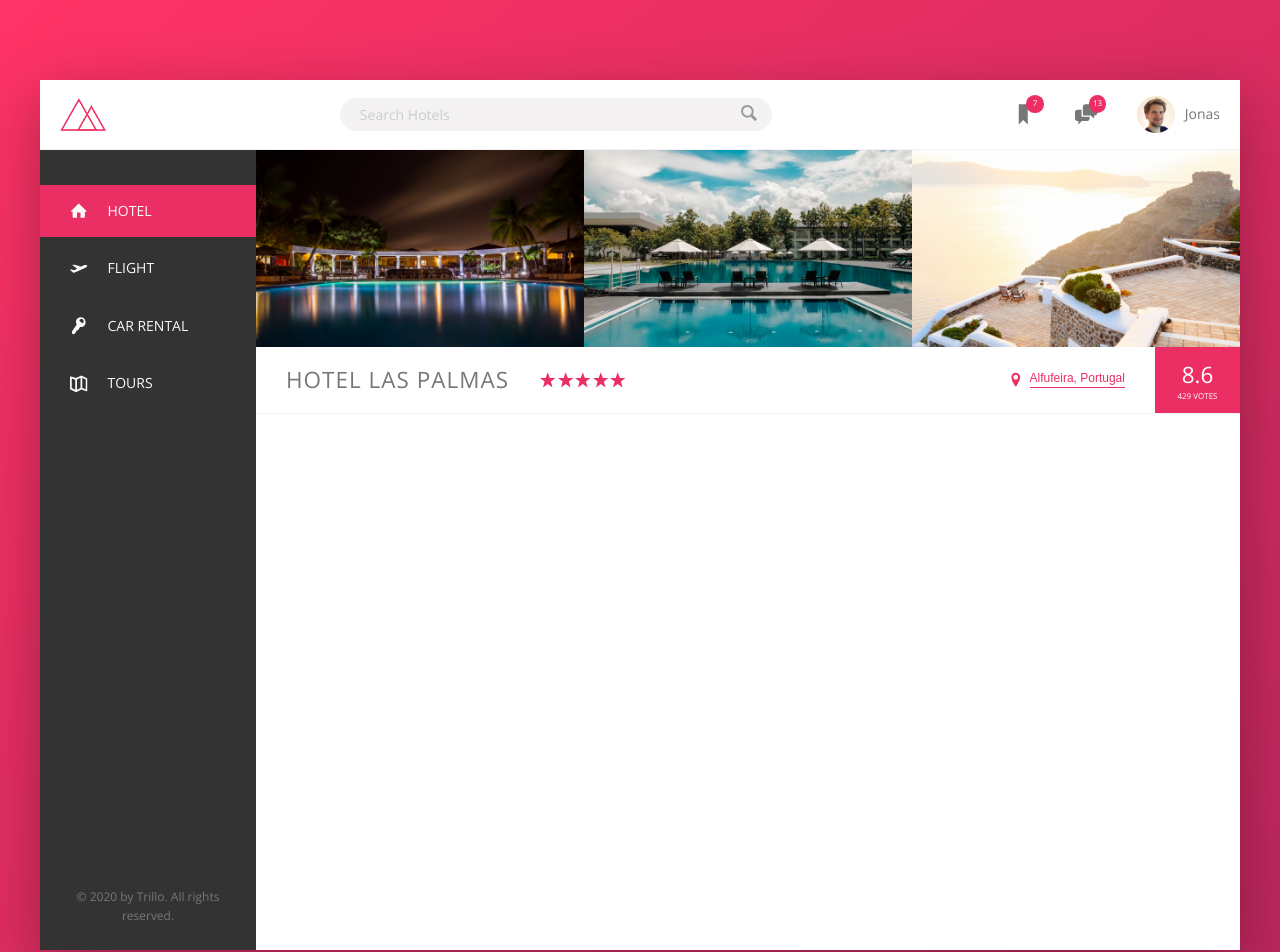
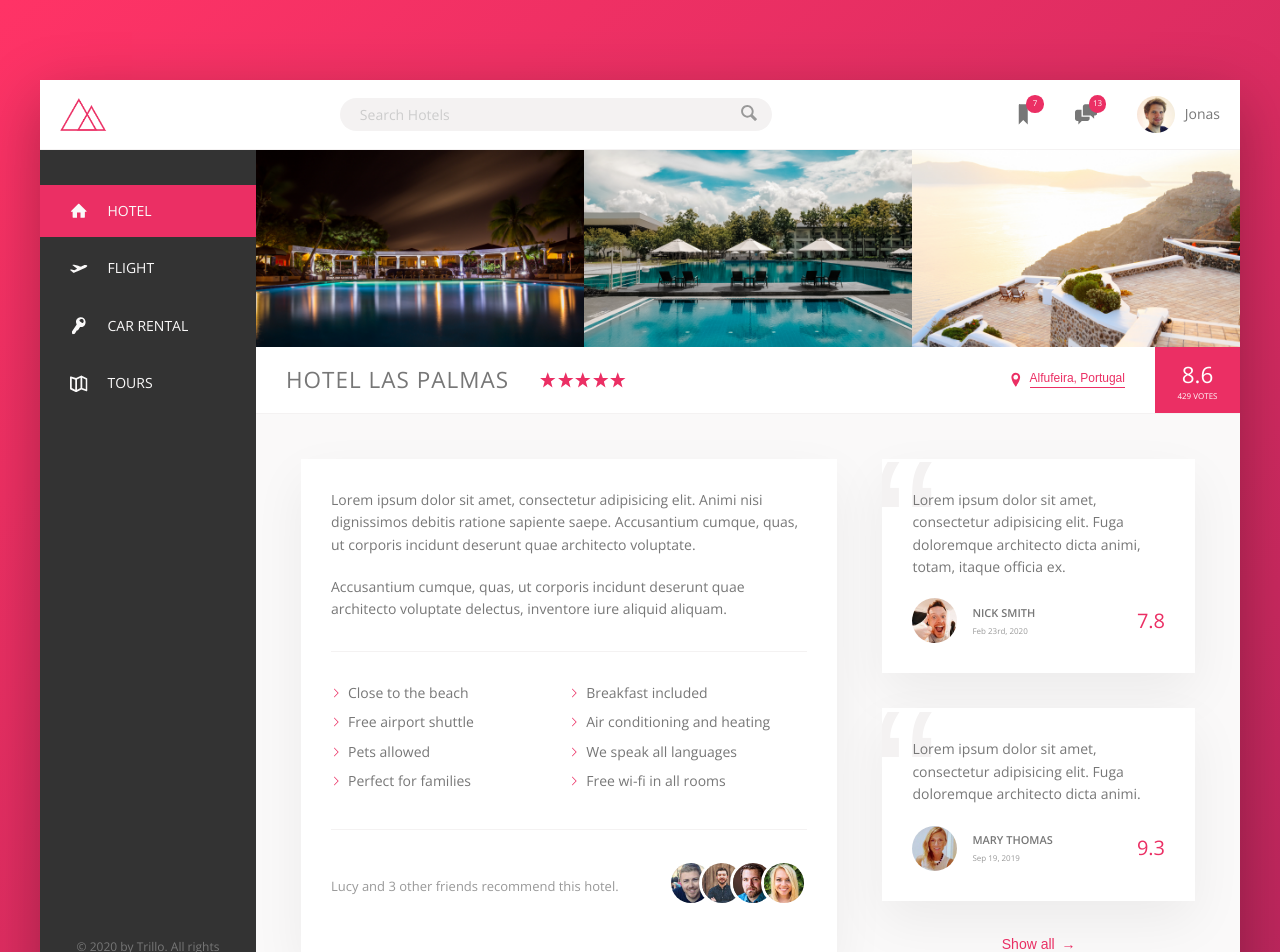
Before and after one commit to DavidNeiOs/trillo, a React (Create React App) app: page / in a window 1280 px wide. Shown: the top 952 px of the page. Built offline with nearby package versions, Linux system fonts and the light colour scheme.

Commit message:
content section

```diff
--- a/src/layout/container/_container.scss
+++ b/src/layout/container/_container.scss
@@ -3,6 +3,4 @@
   margin: 8rem auto;
   background-color: var(--color-grey-light-1);
   box-shadow: var(--shadow-dark);
-
-  min-height: 50rem;
 }
--- a/src/layout/header/_header.scss
+++ b/src/layout/header/_header.scss
@@ -2,7 +2,7 @@
   height: 7rem;
   font-size: 1.4rem;
   background-color: #fff;
-  border-bottom: 1px solid var(--color-grey-light-2);
+  border-bottom: var(--line);
   display: flex;
   justify-content: space-between;
   align-items: center;
--- a/src/main.scss
+++ b/src/main.scss
@@ -1,5 +1,6 @@
 @import "theme/base/variables";
 @import "theme/base/base";
+@import "theme/base/animations";
 
 @import "layout/container/container";
 @import "layout/header/header";
--- a/src/pages/hotel/_hotel.scss
+++ b/src/pages/hotel/_hotel.scss
@@ -1,7 +1,6 @@
 .hotel-view {
   background-color: #fff;
   flex: 1;
-  height: 80rem;
 }
 
 .gallery {
@@ -15,7 +14,7 @@
 .overview {
   display: flex;
   align-items: center;
-  border-bottom: 1px solid var(--color-grey-light-2);
+  border-bottom: var(--line);
 
   &__heading {
     font-size: 2.25rem;
@@ -83,8 +82,17 @@
   cursor: pointer;
   transition: all .2s;
 
+  & span {
+    margin-left: 3px;
+    transition: margin-left .2s;
+  }
+
   &:hover {
     color: var(--color-grey-dark-1);
+
+    span {
+      margin-left: 8px;
+    }
   }
 
   &:focus {
@@ -93,17 +101,156 @@
   }
 }
 
-@keyframes pulsate {
-  0% {
-    transform: scale(1);
-    box-shadow: none;
-  }
-  50% {
-    transform: scale(1.05);
-    box-shadow: 0 1rem 4rem rgba(0, 0, 0, .25);
-  }
-  100% {
-    transform: scale(1);
-    box-shadow: none;
+.details {
+  display: flex;
+  padding: 4.5rem;
+  font-size: 1.4rem;
+  background-color: var(--color-grey-light-1);
+  border-bottom: var(--line);
+}
+
+.description {
+  font-size: inherit;
+  background-color: #fff;
+  box-shadow: var(--shadow-light);
+  padding: 3rem;
+  flex: 0 0 60%;
+  margin-right: 4.5rem;
+}
+
+.paragraph {
+  &:not(:last-of-type) {
+    margin-bottom: 2rem;
   }
 }
+
+.list {
+  list-style: none;
+  margin: 3rem 0;
+  padding: 3rem 0;
+  border-top: var(--line);
+  border-bottom: var(--line);
+  display: flex;
+  flex-wrap: wrap;
+
+  &__item {
+    flex: 0 0 50%;
+    margin-bottom: .7rem;
+
+    &::before {
+      content: "";
+      display: inline-block;
+      height: 1rem;
+      width: 1rem;
+      margin-right: .7rem;
+
+      // okder browsers
+      // background-image: url(../../img/chevron-thin-right.svg);
+      // background-size: cover;
+
+      // newer browsers - masks
+      background-color: var(--color-primary);
+      -webkit-mask-image: url(../../img/chevron-thin-right.svg);
+      mask-image: url(../../img/chevron-thin-right.svg);
+      -webkit-mask-size: cover;
+      mask-size: cover;
+    }
+  }
+}
+
+.recommend {
+  font-size: 1.3rem;
+  color: var(--color-grey-dark-3);
+  display: flex;
+  align-items: center;
+
+  &__count {
+    margin-right: auto;
+  }
+
+  &__friends {
+
+  }
+
+  &__photo {
+    height: 4rem;
+    width: 4rem;
+    border-radius: 50%;
+    border: 3px solid #fff;
+    box-sizing: content-box;
+    &:not(:last-child) {
+      margin-right: -1.5rem;
+    }
+  }
+}
+
+.user-reviews {
+  flex: 1;
+  font-size: inherit;
+  display: flex;
+  flex-direction: column;
+  align-items: center;
+}
+
+.review {
+  background-color: #fff;
+  box-shadow: var(--shadow-light);
+  padding: 3rem;
+  margin-bottom: 3.5rem;
+  position: relative;
+  overflow: hidden;
+
+  &__text {
+    position: relative;
+    z-index: 10;
+  }
+
+  &__user {
+    display: flex;
+    align-items: center;
+    margin-top: 2rem;
+  }
+
+  &__photo {
+    width: 4.5rem;
+    height: 4.5rem;
+    border-radius: 50%;
+    margin-right: 1.5rem;
+  }
+
+  &__user-box {
+    display: flex;
+    flex-direction: column;
+    justify-content: space-around;
+  }
+
+  &__user-name {
+    font-size: 1.1rem;
+    font-weight: 600;
+    text-transform: uppercase;
+    margin-bottom: .4rem;
+  }
+
+  &__user-date {
+    font-size: .8rem;
+    color: var(--color-grey-dark-3);
+  }
+
+  &__rating {
+    margin-left: auto;
+    font-size: 2rem;
+    color: var(--color-primary)
+  }
+
+  &::before {
+    content: "\201C";
+    position: absolute;
+    top: -2.75rem;
+    left: -1rem;
+    font-family: sans-serif;
+    font-size: 20rem;
+    line-height: 1;
+    color: var(--color-grey-light-2);
+    z-index: 1;
+  }
+}
--- a/src/pages/hotel/hotel.js
+++ b/src/pages/hotel/hotel.js
@@ -3,6 +3,13 @@ import Photo1 from "../../img/hotel-1.jpg";
 import Photo2 from "../../img/hotel-2.jpg";
 import Photo3 from "../../img/hotel-3.jpg";
 import sprite from "../../img/sprite.svg";
+import Friend1 from "../../img/user-3.jpg";
+import Friend2 from "../../img/user-4.jpg";
+import Friend3 from "../../img/user-5.jpg";
+import Friend4 from "../../img/user-6.jpg";
+
+import User1 from "../../img/user-1.jpg";
+import User2 from "../../img/user-2.jpg";
 
 export const HotelPage = props => {
   return (
@@ -49,6 +56,75 @@ export const HotelPage = props => {
           <div className="overview__rating-count">429 votes</div>
         </div>
       </div>
+
+      <div className="details">
+        <div className="description">
+          <p className="paragraph">
+            Lorem ipsum dolor sit amet, consectetur adipisicing elit. Animi nisi
+            dignissimos debitis ratione sapiente saepe. Accusantium cumque,
+            quas, ut corporis incidunt deserunt quae architecto voluptate.
+          </p>
+          <p className="paragraph">
+            Accusantium cumque, quas, ut corporis incidunt deserunt quae
+            architecto voluptate delectus, inventore iure aliquid aliquam.
+          </p>
+          <ul className="list">
+            <li className="list__item">Close to the beach</li>
+            <li className="list__item">Breakfast included</li>
+            <li className="list__item">Free airport shuttle</li>
+            <li className="list__item">Air conditioning and heating</li>
+            <li className="list__item">Pets allowed</li>
+            <li className="list__item">We speak all languages</li>
+            <li className="list__item">Perfect for families</li>
+            <li className="list__item">Free wi-fi in all rooms </li>
+          </ul>
+          <div className="recommend">
+            <p className="recommend__count">
+              Lucy and 3 other friends recommend this hotel.
+            </p>
+            <div className="recommend__friends">
+              <img src={Friend1} alt="friend 1" className="recommend__photo" />
+              <img src={Friend2} alt="friend 2" className="recommend__photo" />
+              <img src={Friend3} alt="friend 3" className="recommend__photo" />
+              <img src={Friend4} alt="friend 4" className="recommend__photo" />
+            </div>
+          </div>
+        </div>
+        <div className="user-reviews">
+          <figure className="review">
+            <blockquote className="review__text">
+              Lorem ipsum dolor sit amet, consectetur adipisicing elit. Fuga
+              doloremque architecto dicta animi, totam, itaque officia ex.
+            </blockquote>
+            <figcaption className="review__user">
+              <img src={User1} alt="user 1" className="review__photo" />
+              <div className="review__user-box">
+                <p className="review__user-name">Nick Smith</p>
+                <p className="review__user-date">Feb 23rd, 2020</p>
+              </div>
+              <div className="review__rating">7.8</div>
+            </figcaption>
+          </figure>
+          <figure className="review">
+            <blockquote className="review__text">
+              Lorem ipsum dolor sit amet, consectetur adipisicing elit. Fuga
+              doloremque architecto dicta animi.
+            </blockquote>
+            <figcaption className="review__user">
+              <img src={User2} alt="user 2" className="review__photo" />
+              <div className="review__user-box">
+                <p className="review__user-name">Mary Thomas</p>
+                <p className="review__user-date">Sep 19, 2019</p>
+              </div>
+              <div className="review__rating">9.3</div>
+            </figcaption>
+          </figure>
+
+          <button className="btn-inline">
+            Show all <span>&rarr;</span>
+          </button>
+        </div>
+      </div>
     </main>
   );
 };
--- /dev/null
+++ b/src/theme/base/_animations.scss
@@ -0,0 +1,14 @@
+@keyframes pulsate {
+  0% {
+    transform: scale(1);
+    box-shadow: none;
+  }
+  50% {
+    transform: scale(1.05);
+    box-shadow: 0 1rem 4rem rgba(0, 0, 0, .25);
+  }
+  100% {
+    transform: scale(1);
+    box-shadow: none;
+  }
+}
--- a/src/theme/base/_variables.scss
+++ b/src/theme/base/_variables.scss
@@ -12,5 +12,8 @@
   --color-grey-dark-2: #777;
   --color-grey-dark-3: #999;
 
+  --shadow-light:  0 2rem 5rem rgba(0, 0, 0, .06);
   --shadow-dark: 0 2rem 6rem rgba(0, 0, 0, .3);
+
+  --line: 1px solid var(--color-grey-light-2);
 }
```
